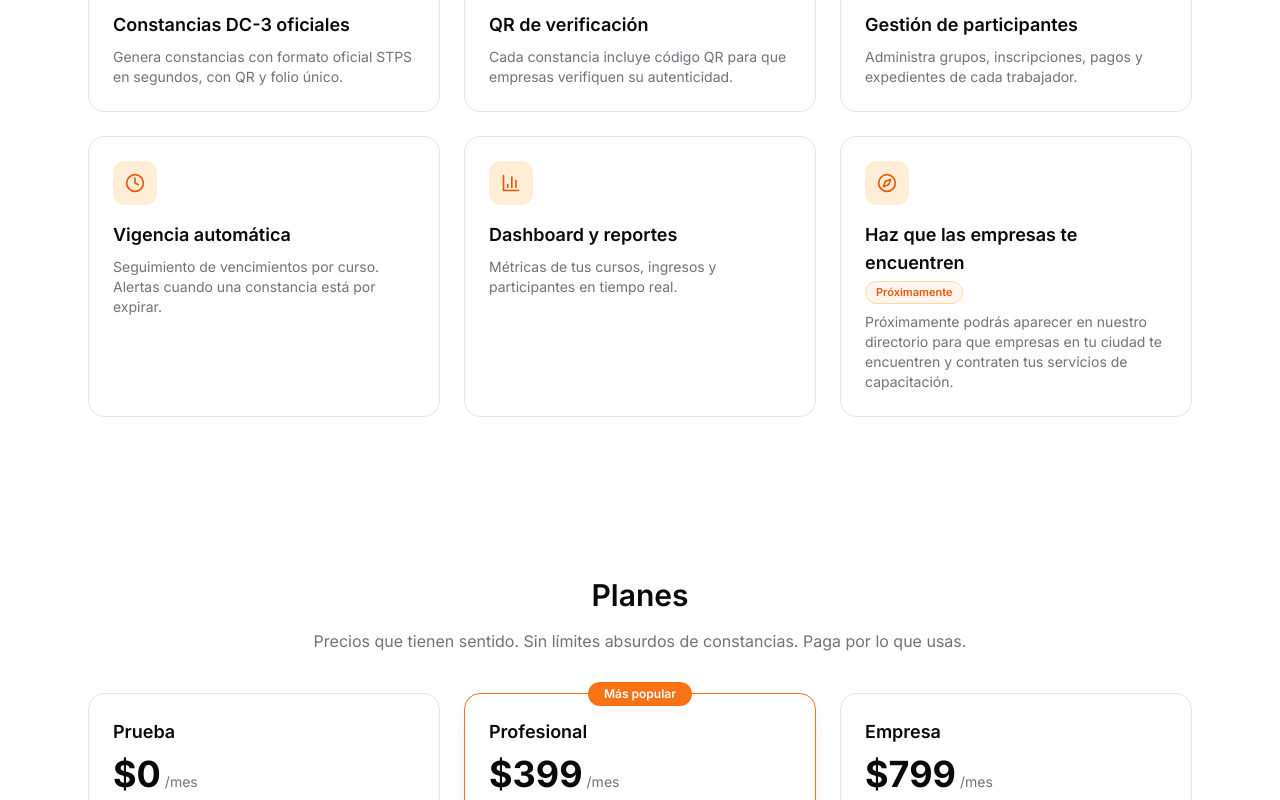
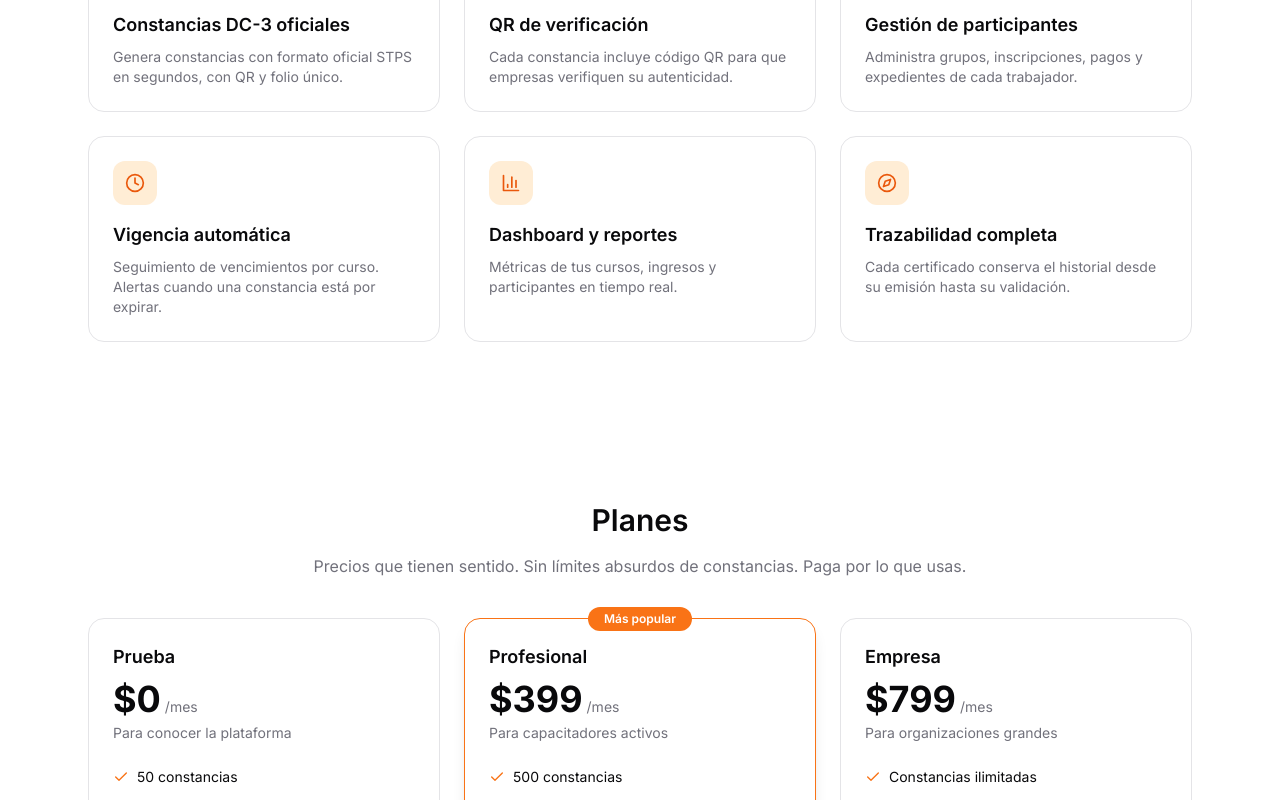
Before and after one commit to steveluis26/AACES2, a Next.js app in the folder frontend/: page / in a window 1280 px wide. Shown: the part 2320-3120 px from the top of the page. Built offline with nearby package versions, Linux system fonts and the light colour scheme.

Commit message:
fix: replace marketplace card with trazabilidad card

```diff
--- a/frontend/components/landing/features-section.tsx
+++ b/frontend/components/landing/features-section.tsx
@@ -29,8 +29,8 @@ const features = [
   },
   {
     icon: Compass,
-    title: "Haz que las empresas te encuentren",
-    description: "Próximamente podrás aparecer en nuestro directorio para que empresas en tu ciudad te encuentren y contraten tus servicios de capacitación."
+    title: "Trazabilidad completa",
+    description: "Cada certificado conserva el historial desde su emisión hasta su validación."
   }
 ]
 
@@ -49,11 +49,7 @@ export default function FeaturesSection() {
                 <f.icon className="h-5 w-5" />
               </div>
               <h3 className="text-lg font-semibold">{f.title}</h3>
-              {i === features.length - 1 && (
-                <span className="mt-1 inline-block rounded-full border border-orange-200 bg-orange-50 px-2.5 py-0.5 text-[11px] font-semibold text-orange-600 dark:border-orange-800 dark:bg-orange-900/30 dark:text-orange-400">
-                  Próximamente
-                </span>
-              )}
+
               <p className="mt-2 text-sm text-muted-foreground">{f.description}</p>
             </div>
           ))}
```
